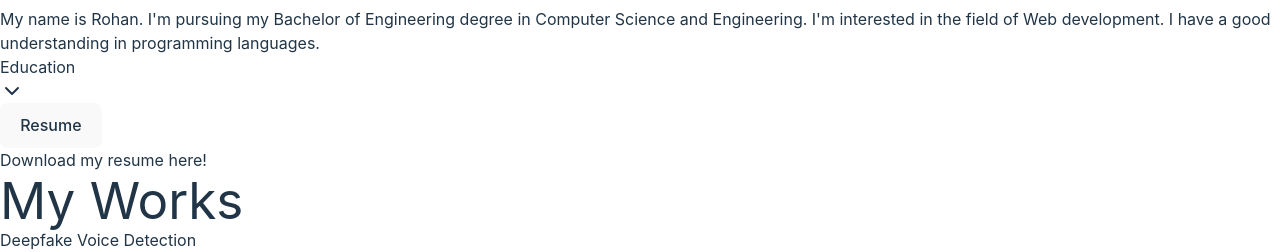
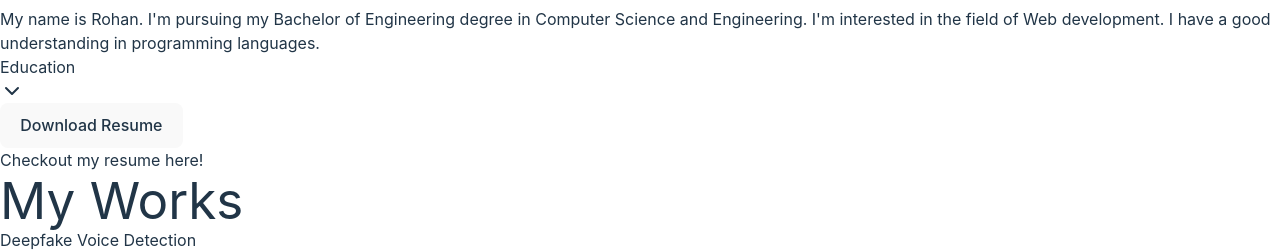
Before and after one commit to rohancs127/rohan-portfolio, a React (Vite) app: page / in a window 1280 px wide. Shown: the part 3218-3470 px from the top of the page. Built offline with nearby package versions, Linux system fonts and the light colour scheme.

Commit message:
change button text

```diff
--- a/src/Components/ResumeSection.jsx
+++ b/src/Components/ResumeSection.jsx
@@ -13,9 +13,9 @@ function ResumeSection() {
         className=" focus:outline-none relative left-0 right-0 bottom-0 font-bold bg-indigo-900 text-slate-200 border-none shadow hover:shadow-sm hover:shadow-indigo-400 transition-all duration-200 mb-3"
         onClick={() => handleDownload(event)}
       >
-        Resume
+        Download Resume
       </button>
-      <div>Download my resume here!</div>
+      <div>Checkout my resume here!</div>
     </div>
   );
 }
```
